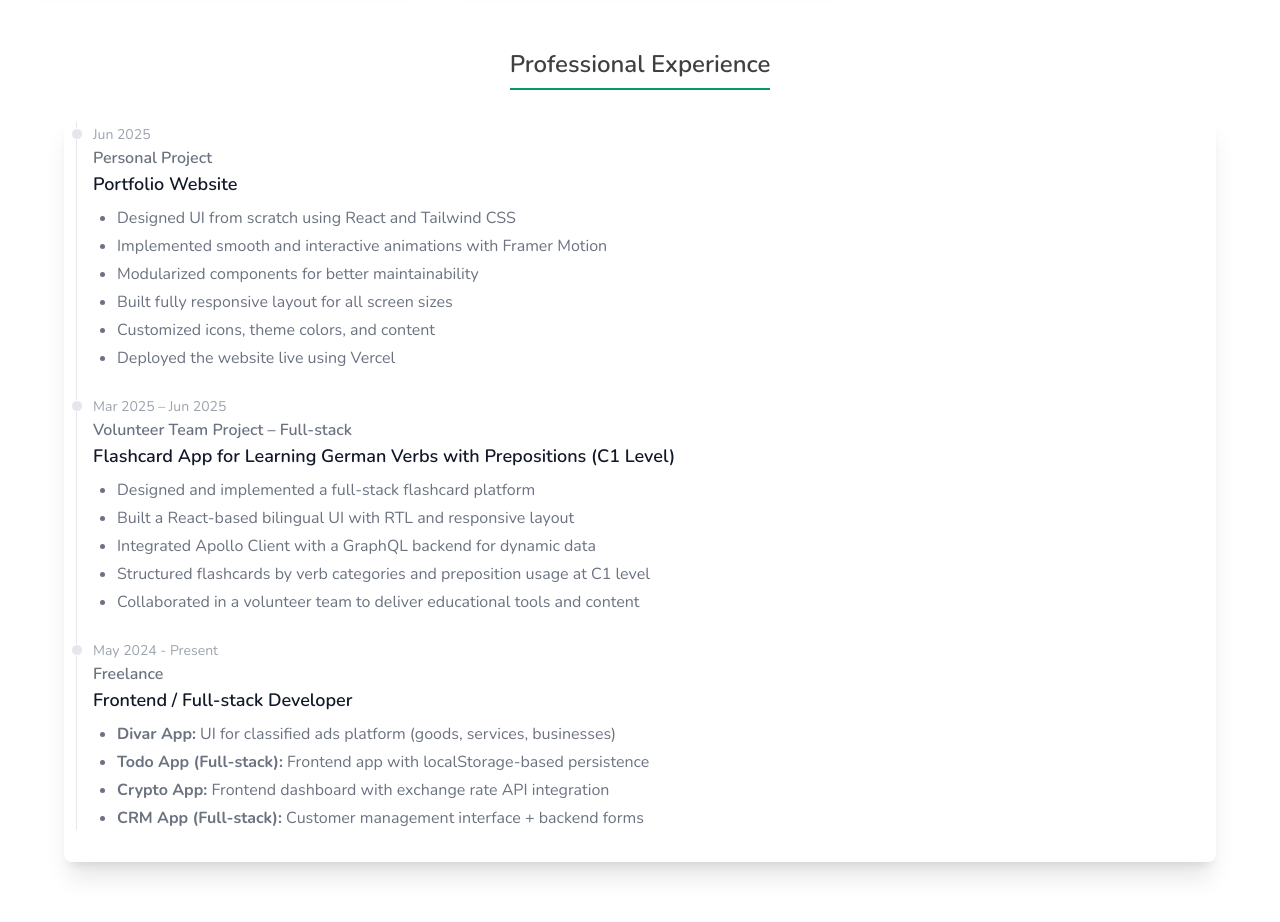
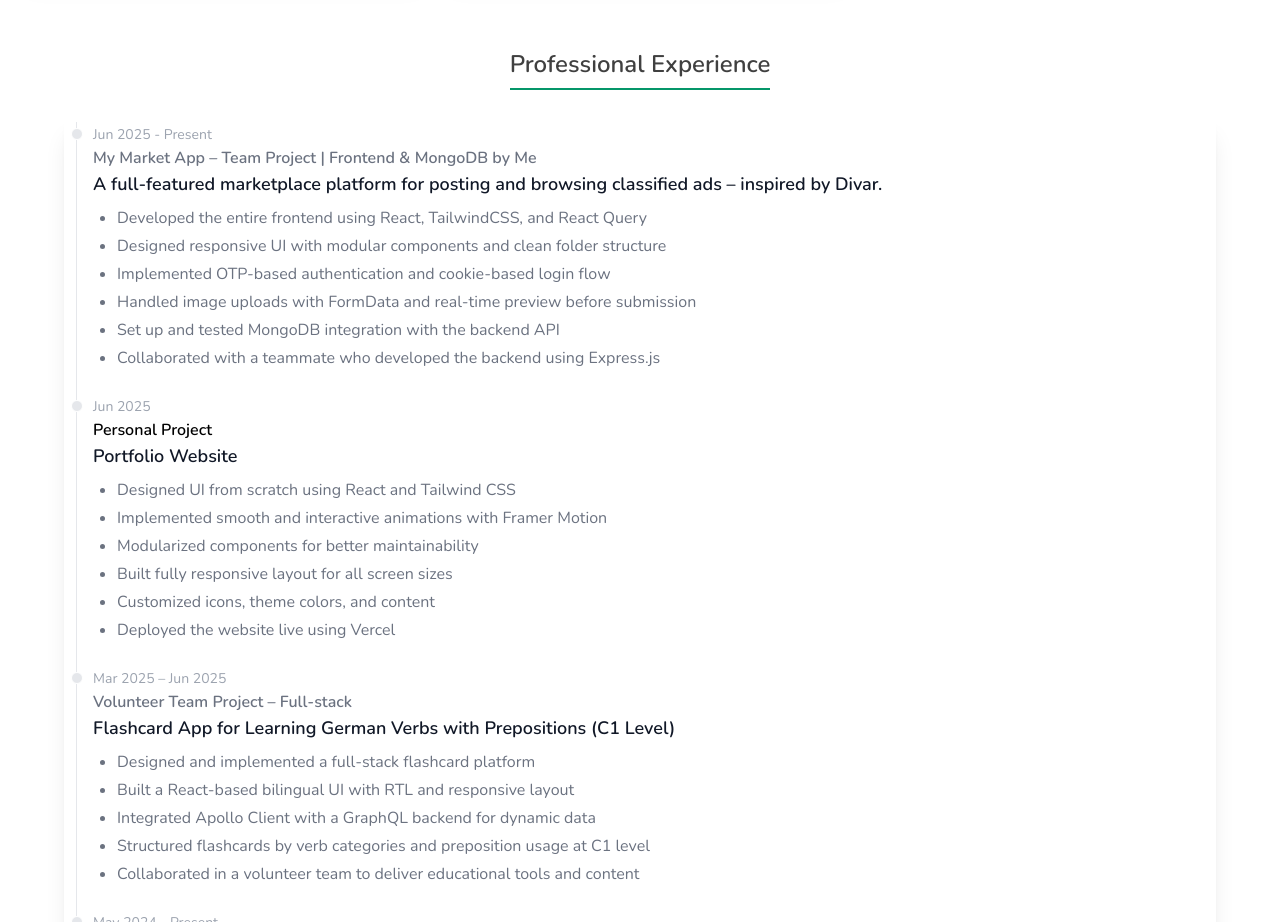
Before and after one commit to Soudabeh-Noorollahi/My-Portfolio, a React (Vite) app: page / in a window 1280 px wide. Shown: the part 2640-3562 px from the top of the page. Built offline with nearby package versions, Linux system fonts and the light colour scheme.

Commit message:
feat: add timeline section for My Market App with project details and role description

```diff
--- a/src/components/modules/ProfessionalExperience.jsx
+++ b/src/components/modules/ProfessionalExperience.jsx
@@ -14,7 +14,49 @@ function ProfessionalExperience() {
           transition={{ duration: 0.8 }}
           className="relative border-s border-gray-200 dark:border-gray-700"
         >
-
+          {/* My Market  App */}
+          <motion.li
+            className="ms-4 mb-6"
+            whileInView={{ opacity: 1, y: 0 }}
+            initial={{ opacity: 0, y: 100 }}
+            transition={{ duration: 0.6 }}
+          >
+            <div className="absolute w-3 h-3 bg-gray-200 rounded-full mt-1.5 -start-1.5 border border-white dark:border-gray-900 dark:bg-gray-700" />
+            <time className="mb-1 text-sm font-normal leading-none text-gray-400 dark:text-gray-500">
+              Jun 2025 - Present
+            </time>
+            <h3 className="text-md font-semibold text-gray-500">
+              My Market App – Team Project | Frontend & MongoDB by Me
+            </h3>
+            <h3 className="text-lg font-semibold text-gray-900">
+              A full-featured marketplace platform for posting and browsing
+              classified ads – inspired by Divar.{" "}
+            </h3>
+            <ul className="list-disc ml-6 mt-2 text-gray-500 dark:text-gray-400 space-y-1 text-base font-normal">
+              <li>
+                Developed the entire frontend using React, TailwindCSS, and
+                React Query
+              </li>
+              <li>
+                Designed responsive UI with modular components and clean folder
+                structure
+              </li>
+              <li>
+                Implemented OTP-based authentication and cookie-based login flow
+              </li>
+              <li>
+                Handled image uploads with FormData and real-time preview before
+                submission
+              </li>
+              <li>
+                Set up and tested MongoDB integration with the backend API
+              </li>
+              <li>
+                Collaborated with a teammate who developed the backend using
+                Express.js
+              </li>
+            </ul>
+          </motion.li>
 
           {/* Portfolio */}
           <motion.li
@@ -27,7 +69,10 @@ function ProfessionalExperience() {
             <time className="mb-1 text-sm font-normal leading-none text-gray-400 dark:text-gray-500">
               Jun 2025
             </time>
-            <h3 className="text-md font-semibold text-gray-500">
+            <h3
+              className="text-md font-semibold text-, and GraphQL for backend APIs</li>
+              <li>gray-500"
+            >
               Personal Project
             </h3>
             <h3 className="text-lg font-semibold text-gray-900">
@@ -82,7 +127,6 @@ function ProfessionalExperience() {
             </ul>
           </motion.li>
 
-
           {/* Freelance */}
           <motion.li
             className="ms-4 mb-6"
```
